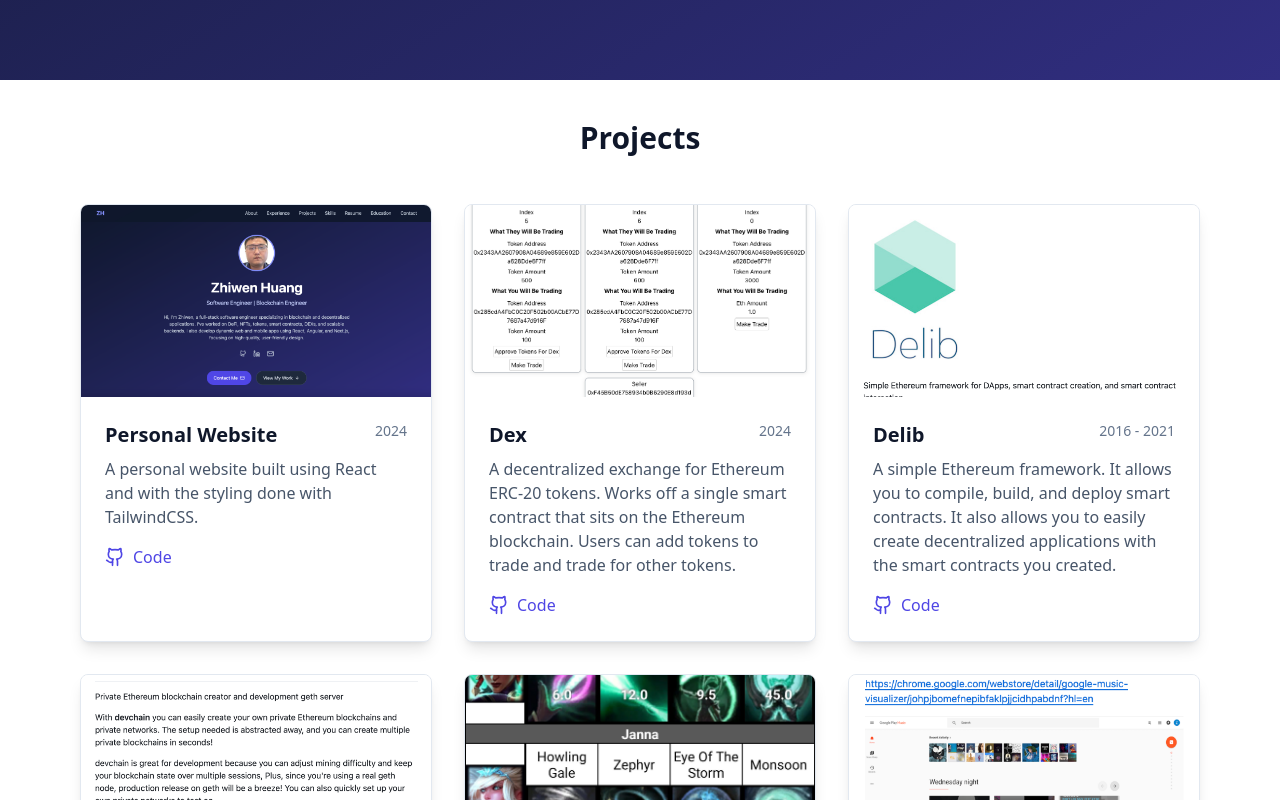
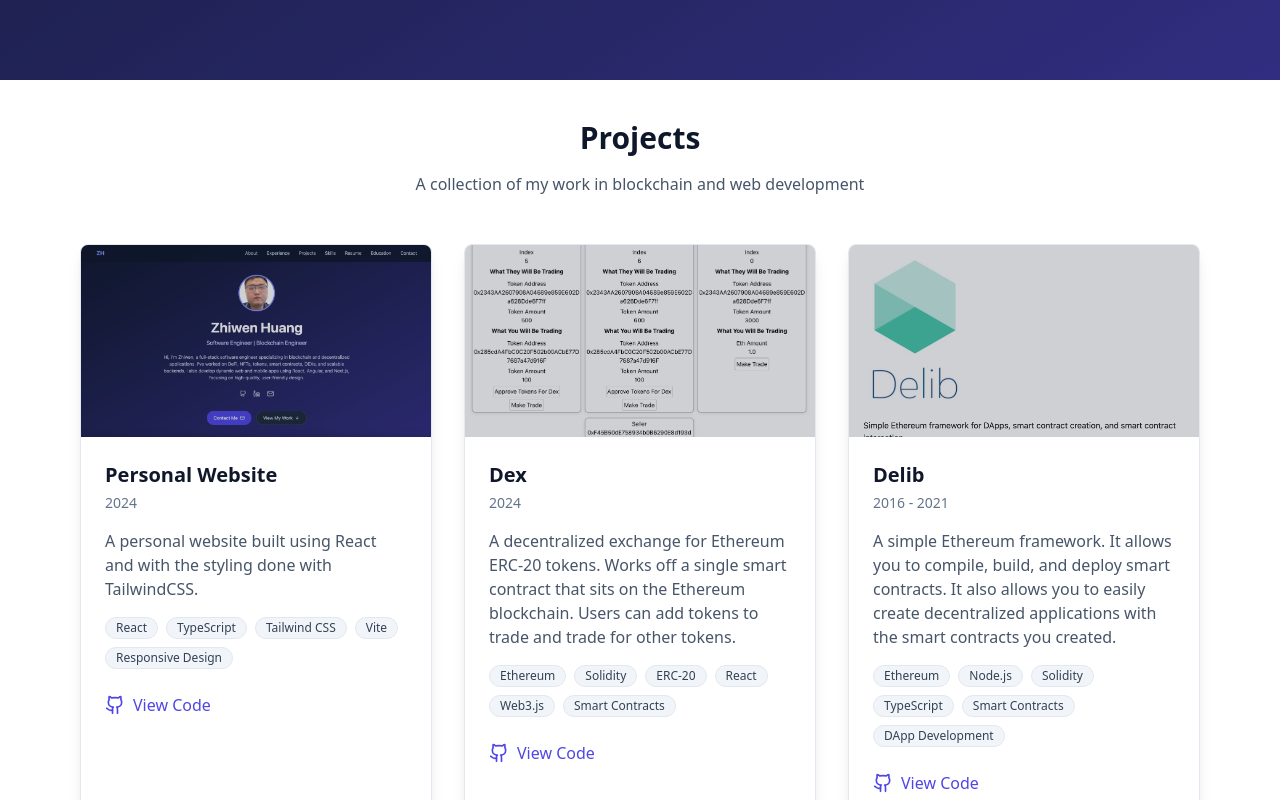
Before and after one commit to zhiwenh/personal-website-2, a React (Vite) app: page / in a window 1280 px wide. Shown: the part 720-1520 px from the top of the page. Built offline with nearby package versions, Linux system fonts and the light colour scheme.

Commit message:
Updated projects section

```diff
--- a/src/components/Projects.tsx
+++ b/src/components/Projects.tsx
@@ -6,31 +6,55 @@ export function Projects() {
   return (
     <section id="projects" className="py-10 bg-white">
       <div className="max-w-6xl mx-auto px-4">
-        <h2 className="text-3xl font-bold text-center mb-12 text-slate-900">Projects</h2>
+        <div className="text-center mb-12">
+          <h2 className="text-3xl font-bold text-slate-900 mb-4">Projects</h2>
+          <p className="text-slate-600 max-w-2xl mx-auto">
+            A collection of my work in blockchain and web development
+          </p>
+        </div>
         <div className="grid grid-cols-1 md:grid-cols-2 lg:grid-cols-3 gap-8">
           {projects.map((project, index) => (
-            <div key={index} className="bg-white rounded-lg overflow-hidden shadow-lg hover:shadow-xl transition-shadow border border-slate-200">
+            <div key={index} className="bg-white rounded-lg overflow-hidden shadow-lg hover:shadow-xl transition-all duration-300 border border-slate-200 group">
+              <div className="relative">
                 <img
                   src={project.image}
                   alt={project.title}
                   className="w-full h-48 object-cover"
                 />
+                <div className="absolute inset-0 bg-slate-900/20 group-hover:bg-slate-900/10 transition-colors" />
+              </div>
               <div className="p-6">
-                <div className="flex justify-between items-start mb-2">
-                  <h3 className="text-xl font-semibold text-slate-900">{project.title}</h3>
+                <div className="flex flex-col gap-1 mb-4">
+                  <h3 className="text-xl font-semibold text-slate-900 group-hover:text-indigo-600 transition-colors">
+                    {project.title}
+                  </h3>
                   <span className="text-sm text-slate-500">{project.date}</span>
                 </div>
                 <p className="text-slate-600 mb-4">{project.description}</p>
-                <div className="flex gap-4">
+
+                <div className="space-y-4">
+                  <div className="flex flex-wrap gap-2">
+                    {project.technologies.map((tech, techIndex) => (
+                      <span
+                        key={techIndex}
+                        className="inline-flex items-center px-2.5 py-0.5 rounded-full text-xs font-medium bg-slate-100 text-slate-700 border border-slate-200"
+                      >
+                        {tech}
+                      </span>
+                    ))}
+                  </div>
+
+                  <div className="flex gap-4 pt-2">
                     <a
                       href={project.github}
-                    className="flex items-center gap-2 text-indigo-600 hover:text-indigo-700"
+                      className="flex items-center gap-2 text-indigo-600 hover:text-indigo-700 transition-colors"
                       target="_blank"
                       rel="noopener noreferrer"
                     >
                       <Github className="w-5 h-5" />
-                    Code
+                      <span>View Code</span>
                     </a>
+                  </div>
                 </div>
               </div>
             </div>
--- a/src/data/projects.ts
+++ b/src/data/projects.ts
@@ -12,47 +12,54 @@ export const projects = [
     description: "A personal website built using React and with the styling done with TailwindCSS.",
     github: "https://github.com/zhiwenh/personal-website-2",
     image: personalWebsiteImage,
-    date: "2024"
+    date: "2024",
+    technologies: ["React", "TypeScript", "Tailwind CSS", "Vite", "Responsive Design"]
   },
   {
     title: "Dex",
     description: "A decentralized exchange for Ethereum ERC-20 tokens. Works off a single smart contract that sits on the Ethereum blockchain. Users can add tokens to trade and trade for other tokens.",
     image: dexImage,
-    date: "2024"
+    date: "2024",
+    technologies: ["Ethereum", "Solidity", "ERC-20", "React", "Web3.js", "Smart Contracts"]
   },
   {
     title: "Delib",
     description: "A simple Ethereum framework. It allows you to compile, build, and deploy smart contracts. It also allows you to easily create decentralized applications with the smart contracts you created.",
     image: delibImage,
     github: "https://github.com/zhiwenh/delib",
-    date: "2016 - 2021"
+    date: "2016 - 2021",
+    technologies: ["Ethereum", "Node.js", "Solidity", "TypeScript", "Smart Contracts", "DApp Development"]
   },
   {
     title: "Devchain",
     description: "A private Ethereum blockchain generator. Allows you to easily set up testnets to test your blockchain applications on.",
     image: devchainImage,
     github: "https://github.com/zhiwenh/devchain",
-    date: "2016 - 2018"
+    date: "2016 - 2018",
+    technologies: ["Ethereum", "Node.js", "Docker", "TestNet", "Blockchain", "Development Tools"]
   },
   {
     title: "League of Legends Cooldown Tracker",
     description: "A cooldown tracker for League of Legends that worked on IOS and Android. Used React Native to work on mobile devices.",
     image: leagueOfLegendsCooldownTrackerImage,
     github: "https://github.com/zhiwenh/lolcooldown",
-    date: "2019"
+    date: "2019",
+    technologies: ["React Native", "iOS", "Android", "Mobile Development", "Game Integration"]
   },
   {
     title: "Google Music Visualizer",
     description: "A music visualizer for Google Play Music.",
     image: googleMusicVisualizerImage,
     github: "https://github.com/zhiwenh/google-music-visualizer",
-    date: "2016 - 2019"
+    date: "2016 - 2019",
+    technologies: ["JavaScript", "Web Audio API", "Canvas", "Music Visualization", "Browser Extension"]
   },
   {
     title: "Destore",
     description: "A file storage platform built on Ethereum. Used IPFS for the ability to send files to other people.",
     image: destoreImage,
     github: "https://github.com/zhiwenh/destore",
-    date: "2016"
+    date: "2016",
+    technologies: ["Ethereum", "IPFS", "Smart Contracts", "Decentralized Storage", "File Sharing"]
   }
 ];
```
Also changed, not shown: 1 other file (tests, documents, lock files or other folders). Lines whose indentation alone changed are shown as unchanged.
